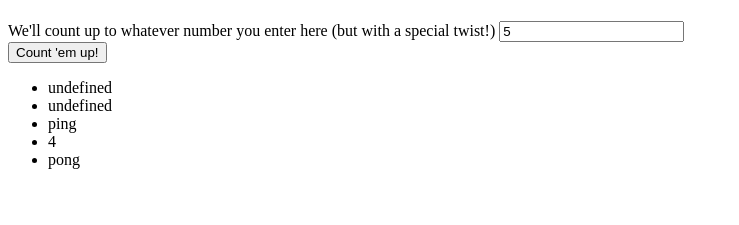
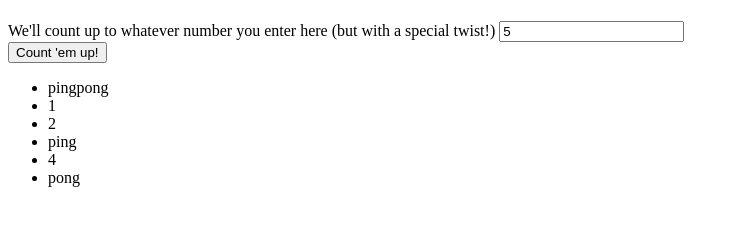
Before and after one commit to helloapro/introCR3, a plain HTML site: page index.html in a window 1280 px wide. Both pictures are taken after typing "5" into the empty fields and a click on the button "Count 'em up!". Shown: the part 59-284 px from the top of the page, without its empty margins (0-739 px from the left). Drawn offline with Linux system fonts and the light colour scheme.

Commit message:
update index with some syntax errors that were preventing classes from formatting from css. update js to as close as I will get at this pt functionality-wise

```diff
--- a/index.html
+++ b/index.html
@@ -8,7 +8,7 @@
     <title>Ping to the Pong</title>
   </head>
   <body>
-    <div class=container>
+    <div class="container">
       <h1>pingpong dingdong!</h1>
       <form id=pingpong>
         <div class="form-group">
--- a/js/scripts.js
+++ b/js/scripts.js
@@ -3,7 +3,7 @@ var pingpong = function(x) {
   var countList = document.getElementById('countList');
   var countElement;
 
-  for (var i = 1; i <= x; i++) {
+  for (var i = 0; i <= x; i++) {
     count.push(i);
     if (i % 3 === 0) {
       //var ping = count.splice (i,1,"ping"); -->(another method)
@@ -17,18 +17,9 @@ var pingpong = function(x) {
     }
 
     $("ul#countList").append("<li><span class='count'>" + count[i] + "</span></li>")
-    /*var frag = document.createDocumentFragment();
-    for (var j = count.length; j--;) {
-      var li = document.createElement("li").firstChild;
-      li.appendChild(document.createTextNode(count[j++]));
-      frag.appendChild(countElement);
-    } */
-
 
   }
-
-  alert(count);
-//  countList.appendChild(frag);
+  //alert(count);
 
 }
 
```
